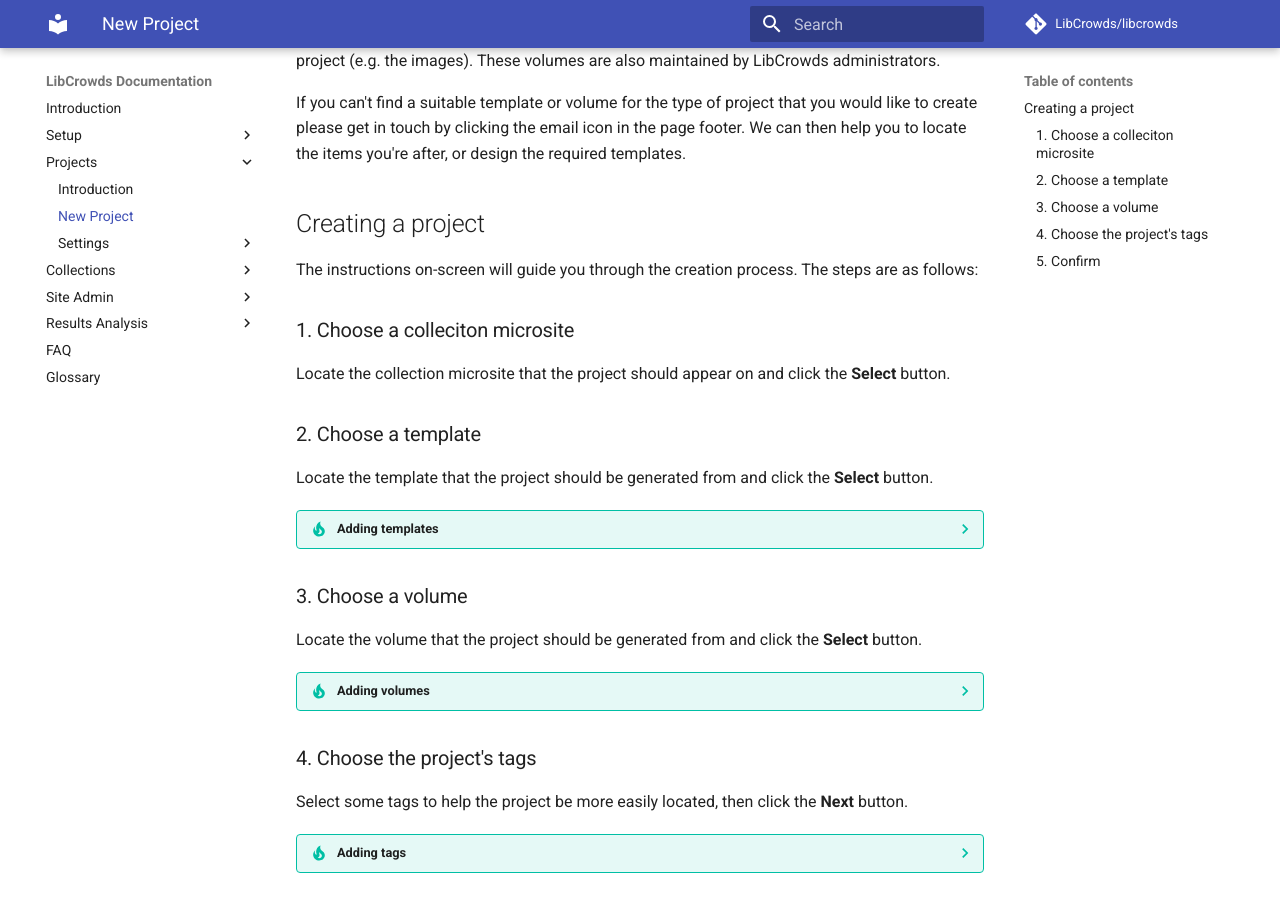
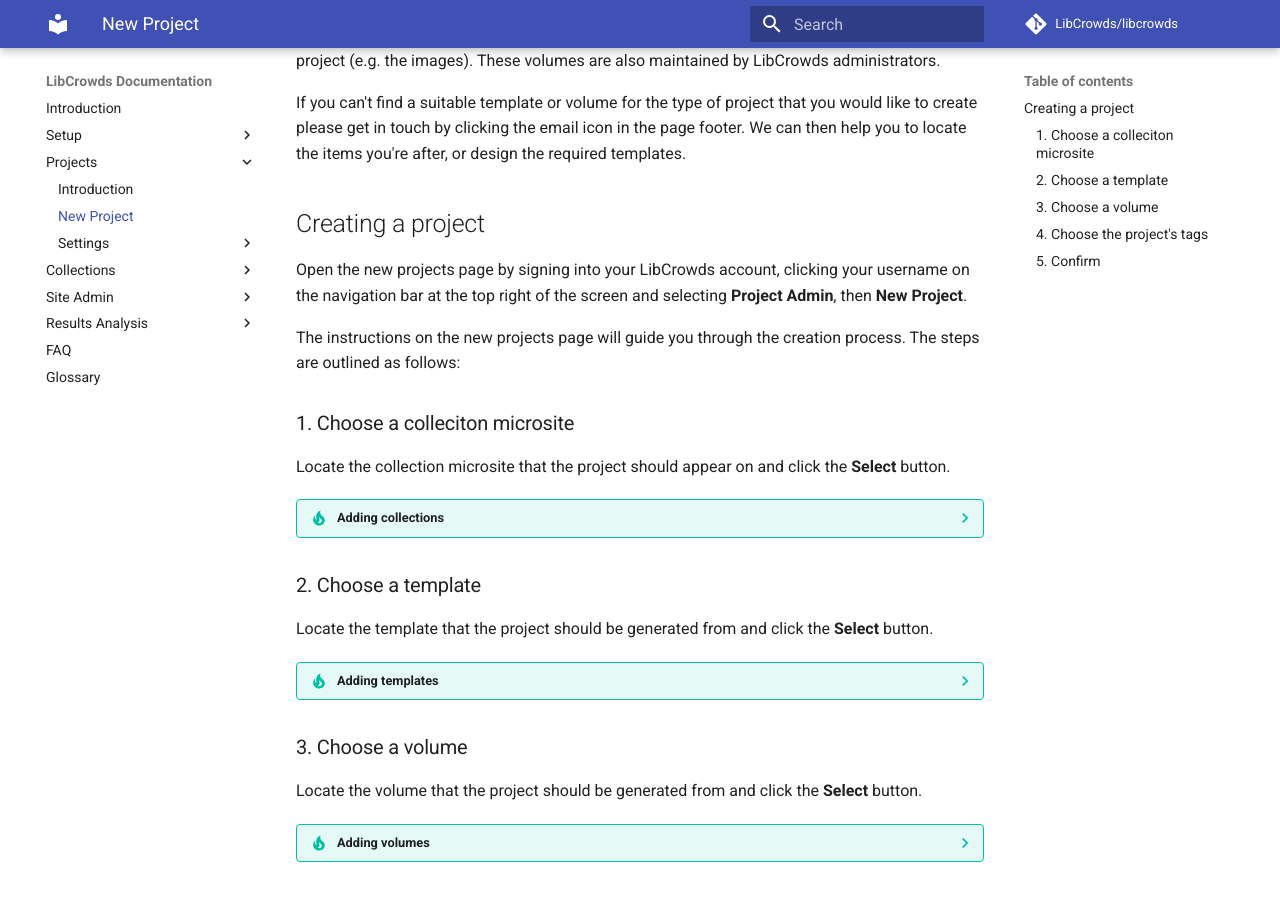
Before and after one commit to LibCrowds/docs, an MkDocs documentation site: the page built from docs/projects/new.md, in a window 1280 px wide and 900 px high, scrolled down 797 px. Built offline with MkDocs 1.6.1 and Material for MkDocs 9.7.7, drawn with Linux system fonts in a browser that asks for light colours; comment, search, counter and statistics services are not loaded; old or Windows-style settings are respelled for this version of MkDocs.

Commit message:
Update new project docs

```diff
--- a/docs/projects/new.md
+++ b/docs/projects/new.md
@@ -34,13 +34,25 @@
 
 ## Creating a project
 
-The instructions on-screen will guide you through the creation process. The
-steps are as follows:
+Open the new projects page by signing into your LibCrowds account, clicking
+your username on the navigation bar at the top right of the screen and
+selecting **Project Admin**, then **New Project**.
+
+The instructions on the new projects page will guide you through the creation
+process. The steps are outlined as follows:
 
 ### 1. Choose a colleciton microsite
 
 Locate the collection microsite that the project should appear on and click
 the **Select** button.
+
+??? tip "Adding collections"
+
+    Collections are created by administrators (see the
+    [New Collection](/collections/new.md) guide). If
+    you don't have administrator rights and you think a new collection is
+    required you can get in touch by clicking the email icon in the footer
+    of any page.
 
 ### 2. Choose a template
 
@@ -51,8 +63,9 @@
 
     The available templates for a collection can be set by administrators (see
     the [Collection Project Templates](/collections/templates.md) guide). If
-    you don't have administrator rights you can get in touch by clicking the
-    email icon in the page footer.
+    you don't have administrator rights and you would like to request an update
+    to the available templates you can get in touch by clicking the email icon
+    in the footer of any page.
 
 ### 3. Choose a volume
 
@@ -63,8 +76,9 @@
 
     The available volumes for a collection can be set by administrators (see
     the [Collection Volumes](/collections/volumes.md) guide). If you
-    don't have administrator rights you can get in touch by clicking the email
-    icon in the page footer.
+    don't have administrator rights and you would like to request a new volume
+    you can get in touch by clicking the email icon in the footer
+    of any page.
 
 ### 4. Choose the project's tags
 
@@ -75,8 +89,8 @@
 
     The available tags for a collection can be set by administrators (see
     the [Collection Tags](/collections/tags.md) guide). If you don't
-    have administrator rights you can get in touch by clicking the email icon
-    in the page footer.
+    have administrator rights and you would like to request an new tag you can
+    get in touch by clicking the email icon in the page footer.
 
 ### 5. Confirm
 
```
